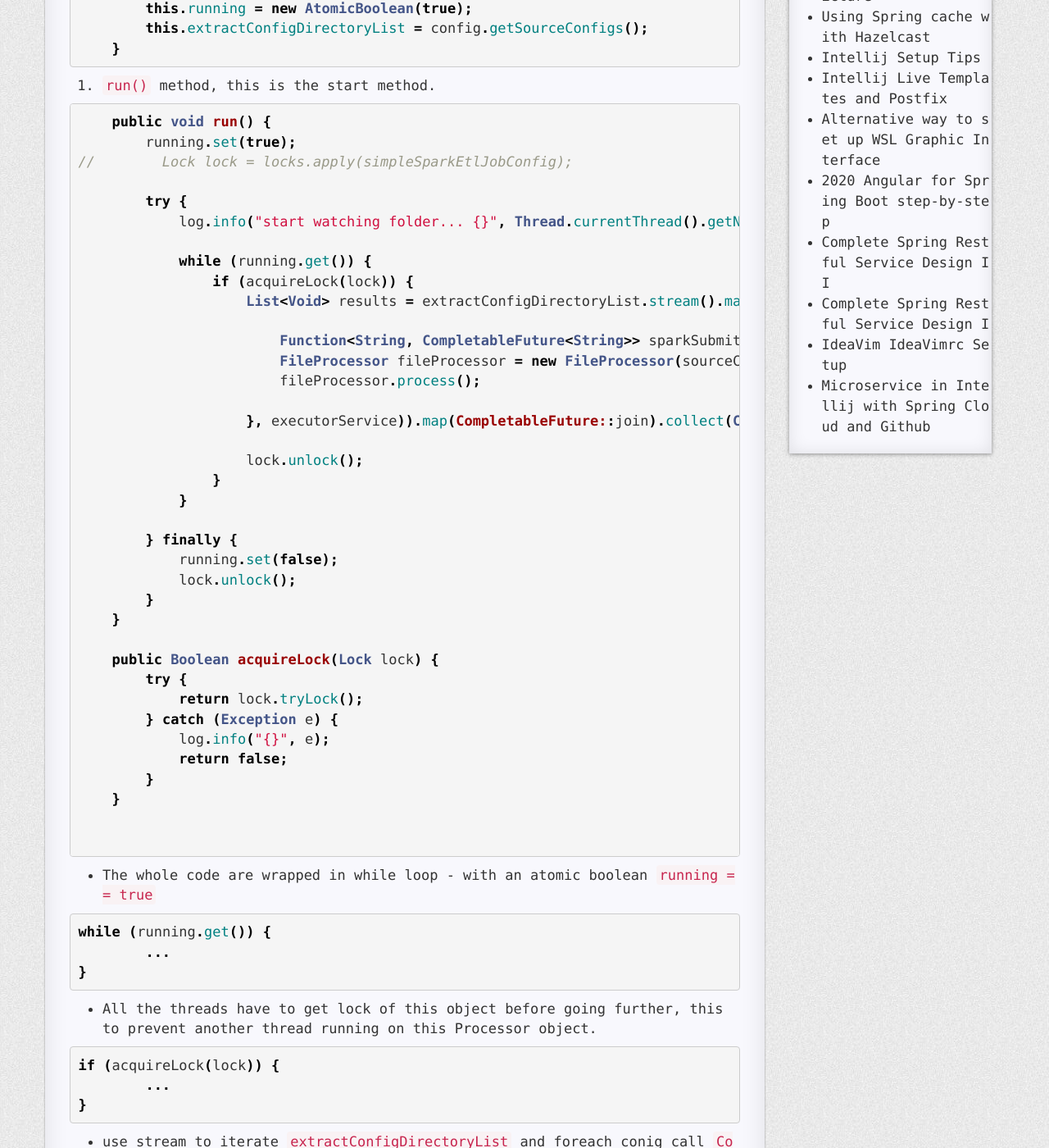
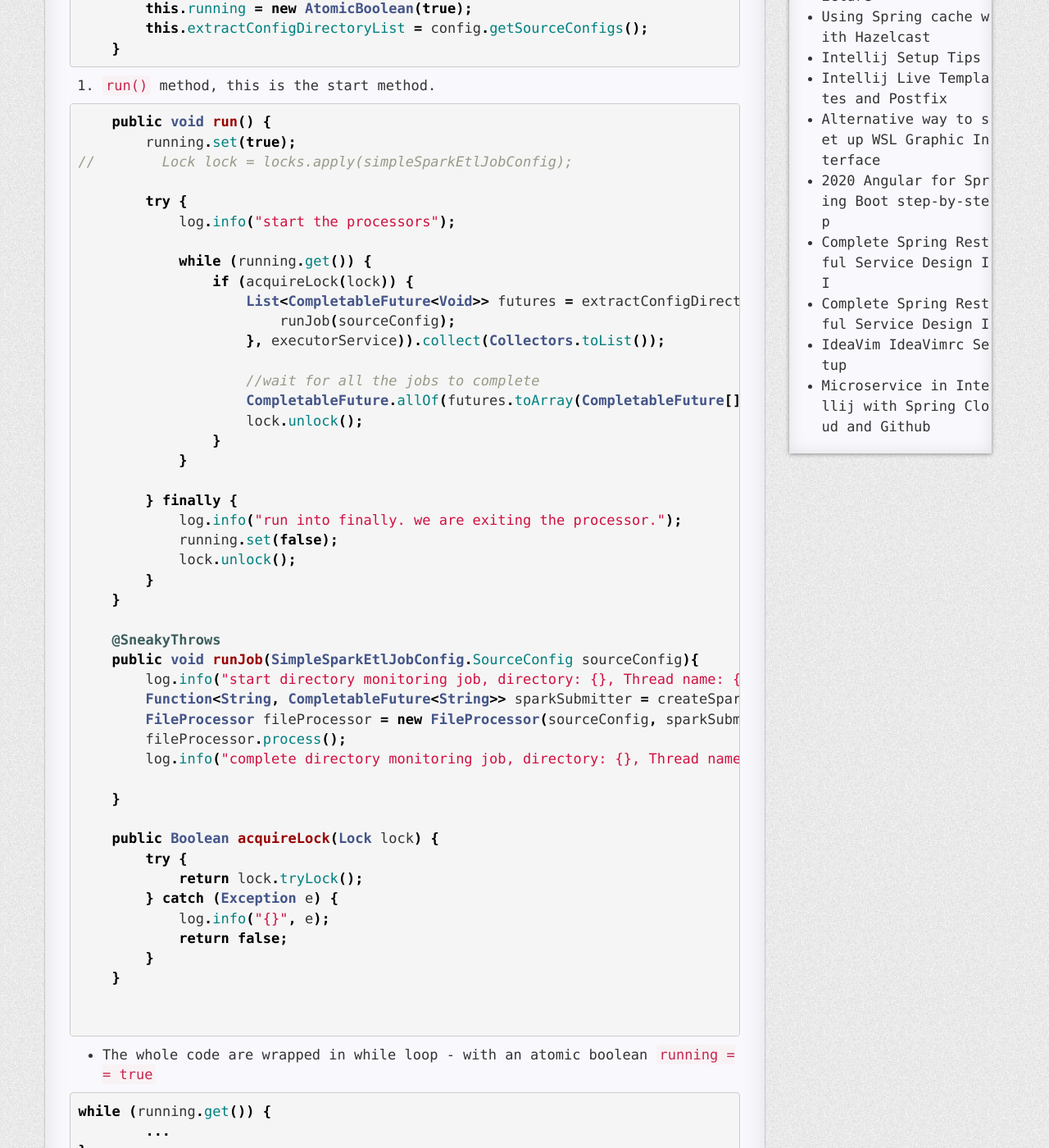
Before and after one commit to R0NGSH3N/r0ngsh3n.github.io, a Jekyll site: the page built from _posts/2021-04-02-iterate-list-jobs.md, in a window 1280 px wide and 1400 px high, scrolled down 668 px. Shown: the whole window at 82% size. Built offline with Jekyll 4.4.1, drawn with Linux system fonts in a browser that asks for light colours; nearby versions of some CDN libraries; comment, search, counter and statistics services are not loaded; a style sheet for code colours, icons or effects is not loaded; some of the changed text lies outside the part shown.

Commit message:
update articles

```diff
--- a/_posts/2021-04-02-iterate-list-jobs.md
+++ b/_posts/2021-04-02-iterate-list-jobs.md
@@ -34,26 +34,35 @@ This list of config get initialized in the construction:
 //        Lock lock = locks.apply(simpleSparkEtlJobConfig);
 
         try {
-            log.info("start watching folder... {}", Thread.currentThread().getName());
+            log.info("start the processors");
 
             while (running.get()) {
                 if (acquireLock(lock)) {
-                    List<Void> results = extractConfigDirectoryList.stream().map(sourceConfig -> CompletableFuture.runAsync(() -> {
+                    List<CompletableFuture<Void>> futures = extractConfigDirectoryList.stream().map(sourceConfig -> CompletableFuture.runAsync(() -> {
+                        runJob(sourceConfig);
+                    }, executorService)).collect(Collectors.toList());
 
-                        Function<String, CompletableFuture<String>> sparkSubmitter = createSparkProcessor();
-                        FileProcessor fileProcessor = new FileProcessor(sourceConfig, sparkSubmitter);
-                        fileProcessor.process();
-
-                    }, executorService)).map(CompletableFuture::join).collect(Collectors.toList());
-
+		    //wait for all the jobs to complete
+                    CompletableFuture.allOf(futures.toArray(CompletableFuture[]::new)).join();
                     lock.unlock();
                 }
             }
 
         } finally {
+            log.info("run into finally. we are exiting the processor.");
             running.set(false);
             lock.unlock();
         }
+    }
+
+    @SneakyThrows
+    public void runJob(SimpleSparkEtlJobConfig.SourceConfig sourceConfig){
+        log.info("start directory monitoring job, directory: {}, Thread name: {}", sourceConfig.directory, Thread.currentThread().getName());
+        Function<String, CompletableFuture<String>> sparkSubmitter = createSparkProcessor();
+        FileProcessor fileProcessor = new FileProcessor(sourceConfig, sparkSubmitter);
+        fileProcessor.process();
+        log.info("complete directory monitoring job, directory: {}, Thread name: {}", sourceConfig.directory, Thread.currentThread().getName());
+
     }
 
     public Boolean acquireLock(Lock lock) {
@@ -85,18 +94,23 @@ if (acquireLock(lock)) {
 ~~~
 
 - use stream to iterate `extractConfigDirectoryList` and foreach conig call `CompletableFuture.runAsync` to run the code **asychronize**
+It return list of `CompletableFuture<Void>` objects.
 
 ~~~java
-extractConfigDirectoryList.stream().map(sourceConfig -> CompletableFuture.runAsync(() -> {
-	...
-}, executorService))
+List<CompletableFuture<Void>> futures = extractConfigDirectoryList.stream().map(
+	sourceConfig -> CompletableFuture.runAsync(() -> { runJob(sourceConfig); }, executorService)
+).collect(Collectors.toList());
 ~~~
 
 here it use the `CompletableFuture.runAsync(Runnable, ExecutorService)` interface, it return a `CompletableFuture<Void>` object.
 
-- then use another `map` method of stream to run `CompletableFuture.join()` method that will block the current thread and once the all the job done, this will return `List<Void>` object since we call `runAsync` method.
+- After all jobs done, unlock the lock, back to the while loop.
 
-- After all jobs done, unlock the lock, back to the while loop.
+~~~java
+//wait for all the jobs to complete
+CompletableFuture.allOf(futures.toArray(CompletableFuture[]::new)).join();
+lock.unlock();
+~~~
 
 - Outside the while loop, there is `try...finally` to trap all the exception, if any thing happened, to prevent infinite loop, set the `running` to false and this will stop the while loop immediately
 
```
